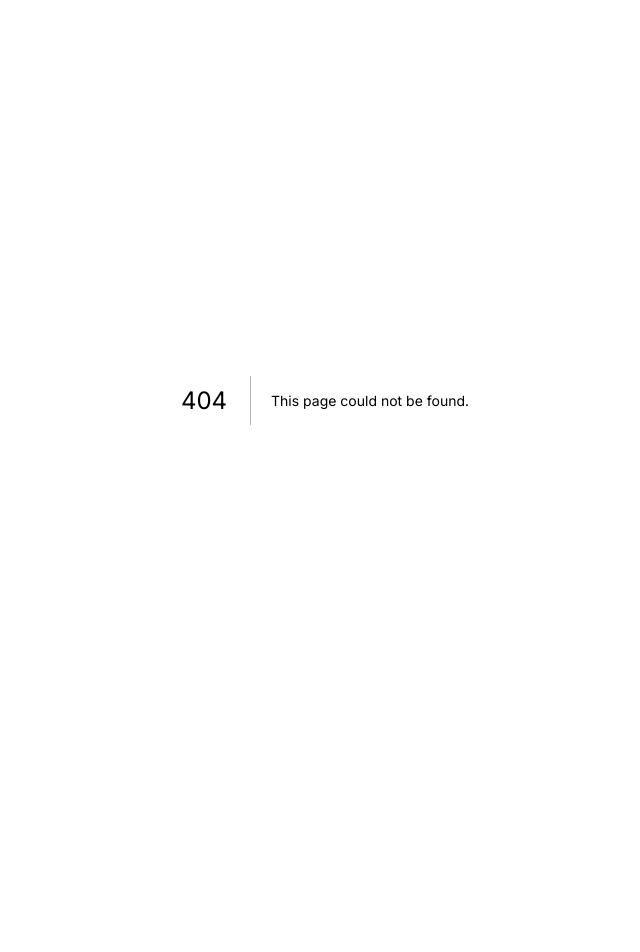
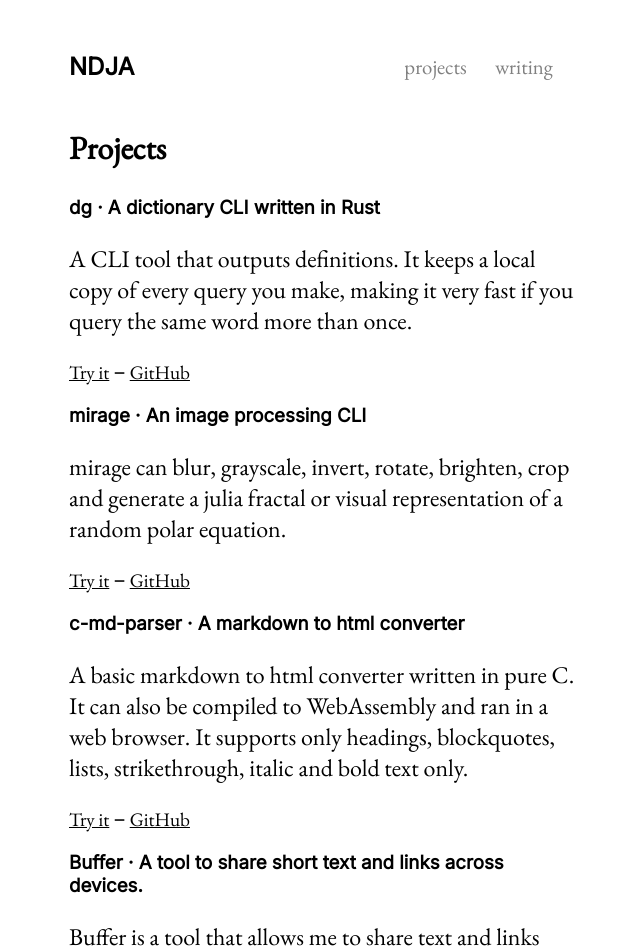
Before and after one commit to JosiasAurel/webspace, a Next.js app: page /projects in a window 1280 px wide. Before the commit this address had no page. Shown: the top 952 px of the page, without its empty margins (315-955 px from the left). Before the commit the page ends 800 px from the top, so only its background shows below. Built offline with nearby package versions, Linux system fonts and the light colour scheme.

Commit message:
add projects and writing pages

```diff
--- a/components/Nav.tsx
+++ b/components/Nav.tsx
@@ -8,8 +8,12 @@
         <h2>NDJA</h2>
       </Link>
       <span>
-        <a>projects</a>
-        <a>writing</a>
+        <Link href="/projects">
+          <p style={{ fontFamily: "EB Garamond" }}>projects</p>
+        </Link>
+        <Link href="/writing">
+          <p style={{ fontFamily: "EB Garamond" }}>writing</p>
+        </Link>
       </span>
     </nav>
   );
--- /dev/null
+++ b/components/Project.tsx
@@ -0,0 +1,32 @@
+import React from "react";
+import Text from "./Text";
+
+type Props = {
+  name: string;
+  link: string;
+  source?: string;
+  shortDescription: string;
+  description: string;
+};
+
+const Project: React.FC<Props> = ({
+  name,
+  link,
+  source,
+  shortDescription,
+  description,
+}): JSX.Element => {
+  return (
+    <div>
+      <h3>
+        {name} · {shortDescription}
+      </h3>
+      <Text>{description}</Text>
+      <p style={{ fontSize: "1.2rem" }}>
+        <a href={link}>Try it</a> – <a href={source}>GitHub</a>
+      </p>
+    </div>
+  );
+};
+
+export default Project;
--- /dev/null
+++ b/pages/projects.tsx
@@ -0,0 +1,79 @@
+import React from "react";
+import Text from "../components/Text";
+import Nav from "../components/Nav";
+import Project from "../components/Project";
+
+type Time = {
+  hours: number;
+  minutes: number;
+  seconds: number;
+};
+
+const projects = [
+  {
+    name: "dg",
+    link: "https://github.com/JosiasAurel/dg",
+    source: "https://github.com/JosiasAurel/dg",
+    shortDescription: "A dictionary CLI written in Rust",
+    description:
+      "A CLI tool that outputs definitions. It keeps a local copy of every query you make, making it very fast if you query the same word more than once.",
+  },
+  {
+    name: "mirage",
+    link: "https://github.com/JosiasAurel/mirage",
+    source: "https://github.com/JosiasAurel/mirage",
+    shortDescription: "An image processing CLI",
+    description:
+      "mirage can blur, grayscale, invert, rotate, brighten, crop and generate a julia fractal or visual representation of a random polar equation.",
+  },
+  {
+    name: "c-md-parser",
+    link: "https://github.com/JosiasAurel/c-md-parser",
+    source: "https://github.com/JosiasAurel/c-md-parser",
+    shortDescription: "A markdown to html converter",
+    description:
+      "A basic markdown to html converter written in pure C. It can also be compiled to WebAssembly and ran in a web browser. It supports only headings, blockquotes, lists, strikethrough, italic and bold text only.",
+  },
+
+  {
+    name: "Buffer",
+    link: "https://buffered.josiasw.dev/",
+    source: "https://github.com/JosiasAurel/buffer",
+    shortDescription: "A tool to share short text and links across devices.",
+    description:
+      "Buffer is a tool that allows me to share text and links across devices. I built it because I found myself sharing short text between my phone and computer a lot. That did not only happen while I was studying or working but also when I was away. I decided to build this app to help me do so no matter where I am. It ended up being useful to some classmates and friends and it got regular visits everyday (averagely ~18 distinct users).",
+  },
+  {
+    name: "LinksBook [discontinued]",
+    link: "https://linksbook.vercel.app/",
+    source: "https://github.com/JosiasAurel/linksbook",
+    shortDescription: "A full-featured bookmark manager",
+    description:
+      "A full-featured bookmark manager written in Typescript, React, Next.js on the client and Typescript, Node.js, Python, GraphQL and FastAPI on the server. It uses deta.sh as cloud provider and some other APIs like SendGrid for emails. The project was built over a period of two months so that I could manage my articles (save, read, write summaries, remind myself via email etc) but was later turned into a product that I stopped maintaining.",
+  },
+];
+
+const HomePage: React.FC = () => {
+  return (
+    <div>
+      <Nav />
+      <span style={{ maxHeight: "5px" }}>
+        <h2
+          style={{
+            fontFamily: "EB Garamond",
+            fontSize: "2rem",
+          }}
+        >
+          Projects
+        </h2>
+      </span>
+      <div>
+        {projects.map((project, key) => (
+          <Project key={key} {...project} />
+        ))}
+      </div>
+    </div>
+  );
+};
+
+export default HomePage;
```
Also changed, not shown: pages/index.tsx (+11 -4 lines), pages/writing.tsx (added, +34 -0 lines).
